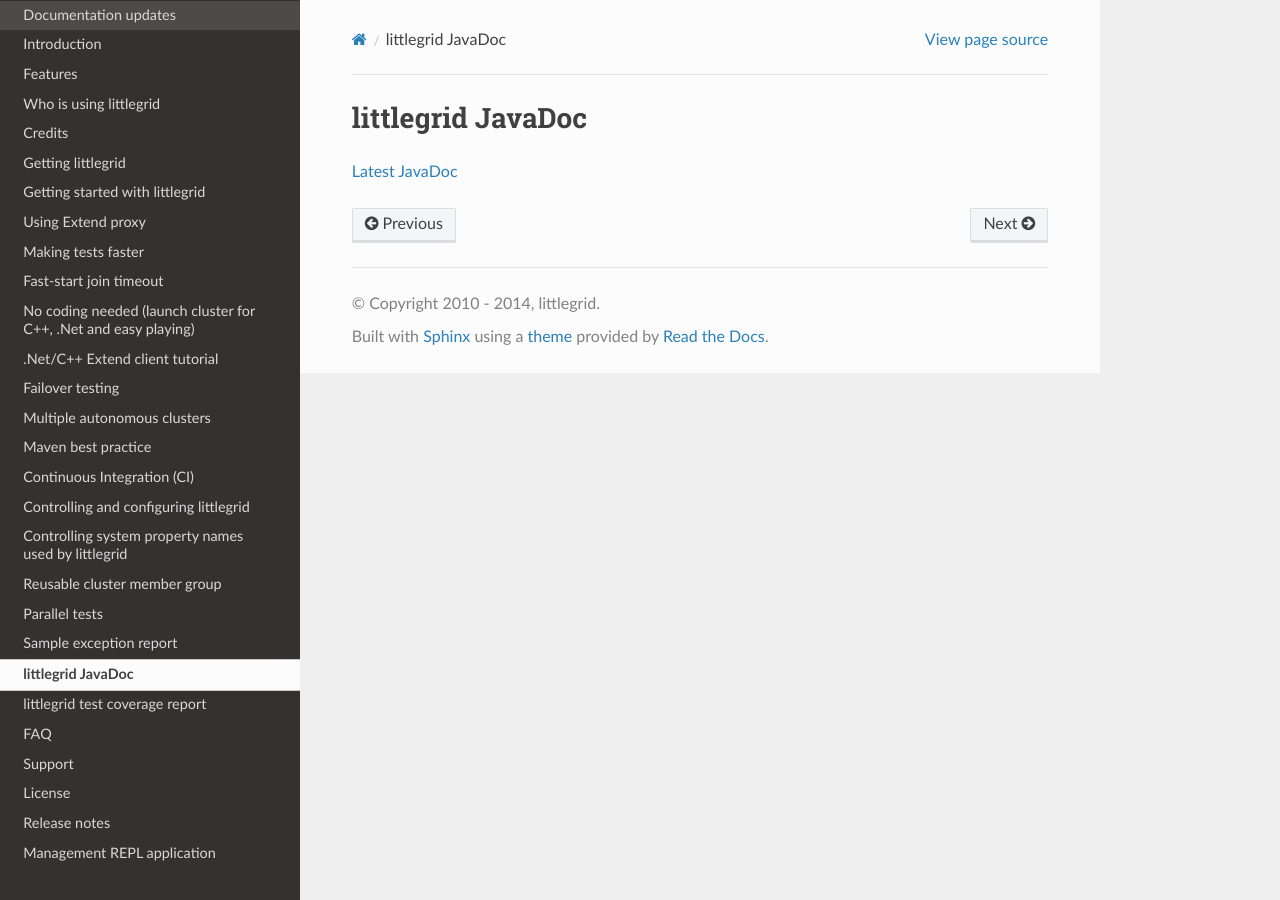
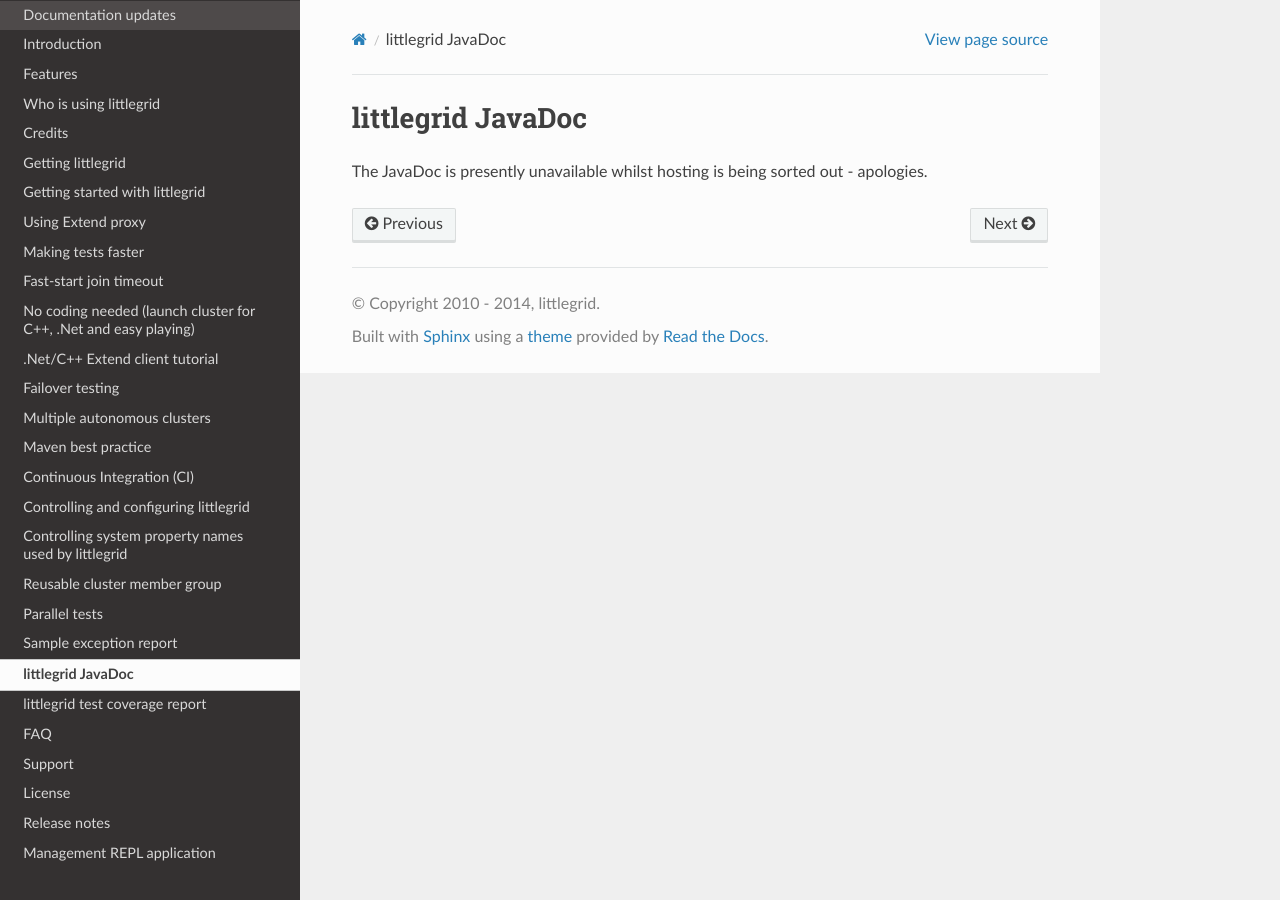
Before and after one commit to littlegrid/www, a Sphinx documentation site: the page built from source/javadoc.rst, in a window 1280 px wide. Built offline with Sphinx 7.4.7 and the Read the Docs theme 2.0.0, drawn with Linux system fonts in a browser that asks for light colours.

Commit message:
Update javadoc.rst

```diff
--- a/source/javadoc.rst
+++ b/source/javadoc.rst
@@ -3,4 +3,4 @@
 littlegrid JavaDoc
 ==================
 
-`Latest JavaDoc <http://www.littlegrid.net/javadoc/2.15.2/index.html>`_
+The JavaDoc is presently unavailable whilst hosting is being sorted out - apologies.
```
